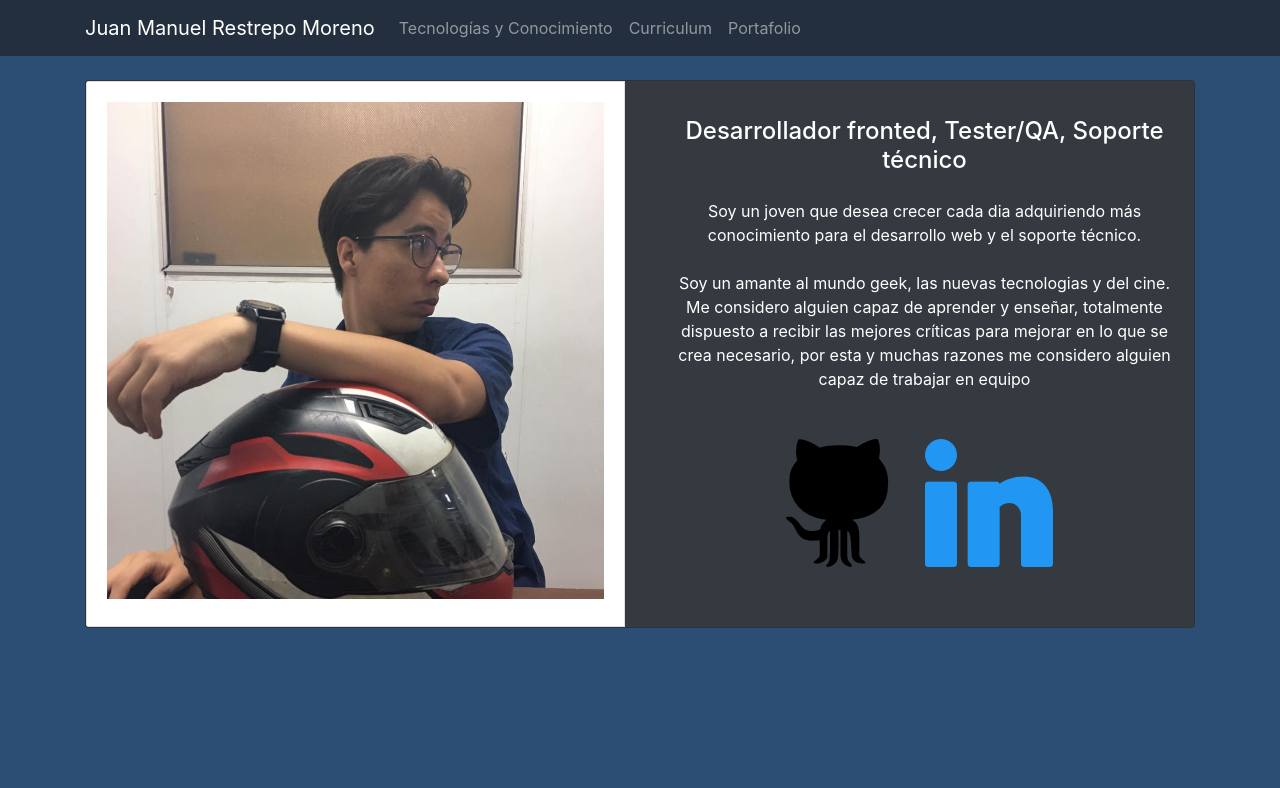
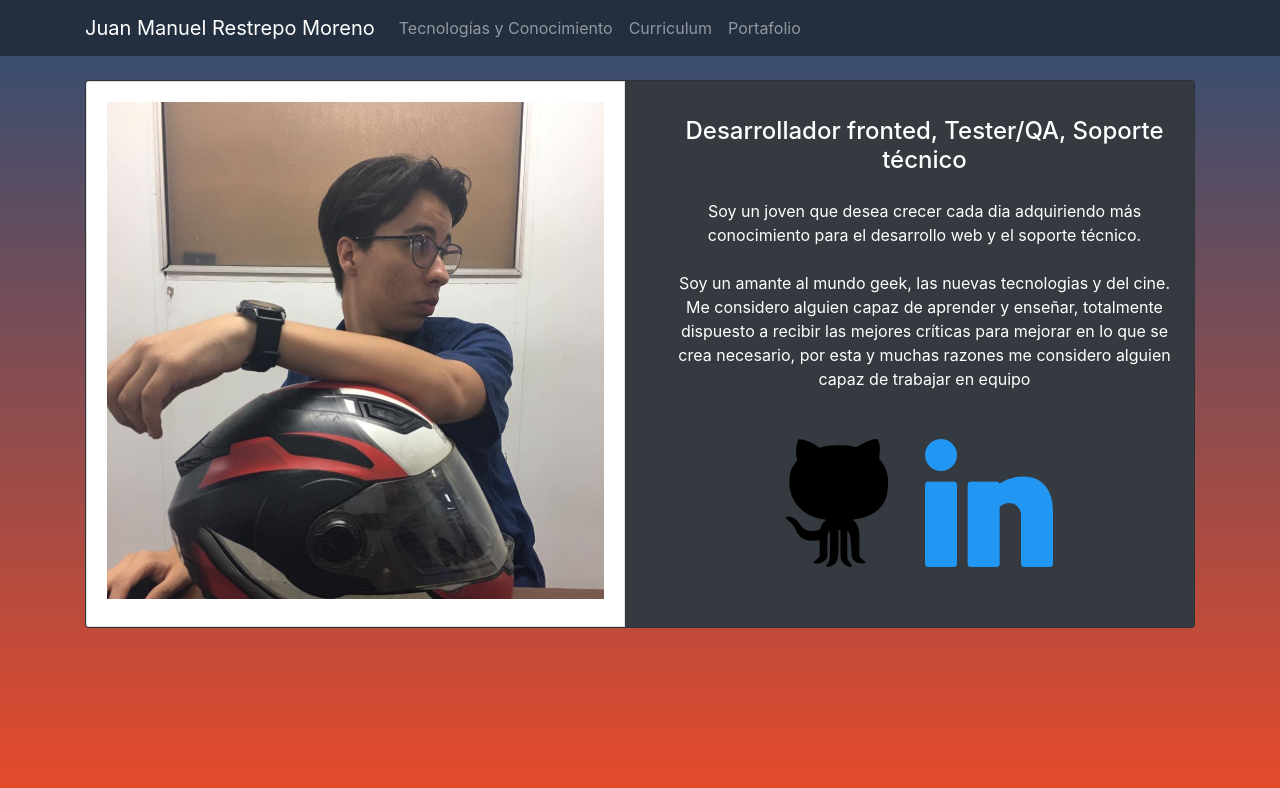
Before and after one commit to juanrex04/portfolio, a Vue app: page / in a window 1280 px wide. Shown: the top 788 px of the page. Built offline with nearby package versions, Linux system fonts and the light colour scheme.

Commit message:
Mejoras en el background (Color y size)

```diff
--- a/src/App.vue
+++ b/src/App.vue
@@ -28,13 +28,16 @@
   </div>
 </template>
 <style>
-#app {
-  -webkit-font-smoothing: antialiased;
-  -moz-osx-font-smoothing: grayscale;
+body {
+  -webkit-background-size: cover;
+  -moz-background-size: cover;
+  -o-background-size: cover;
+  background-size: cover;
+  background: linear-gradient(to bottom, #2d4e74, rgba(232, 74, 42))
+    no-repeat center center fixed;
+}
+#app{
   text-align: center;
-  background: #2d4e74;
-  min-height: 100vh;
-  max-height: 200vh;
 }
 #navBar {
   background-color: #232f3e;
--- a/src/views/Me.vue
+++ b/src/views/Me.vue
@@ -69,14 +69,7 @@
 export default {};
 </script>
 <style>
-#master {
-  -webkit-font-smoothing: antialiased;
-  -moz-osx-font-smoothing: grayscale;
-  text-align: center;
-  background: #2d4e74;
-  min-height: 80vh;
-  height: auto;
-}
+
 #photo{
 height: 100%;
 }
```
